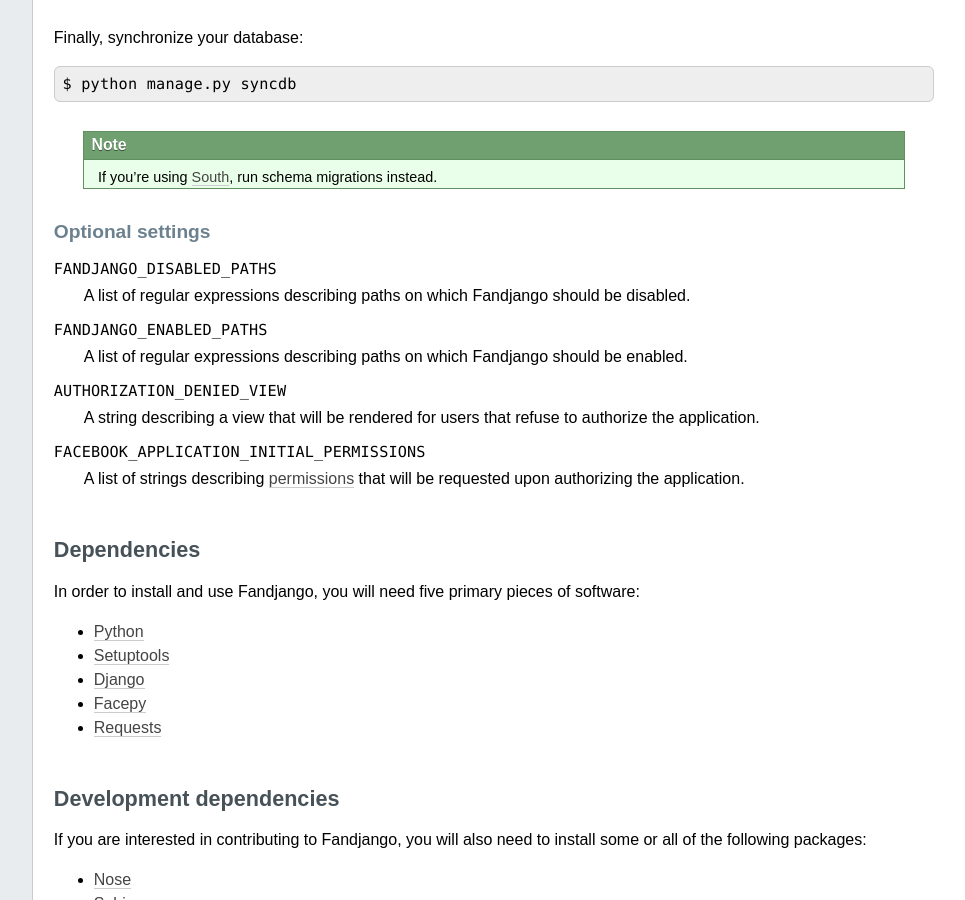
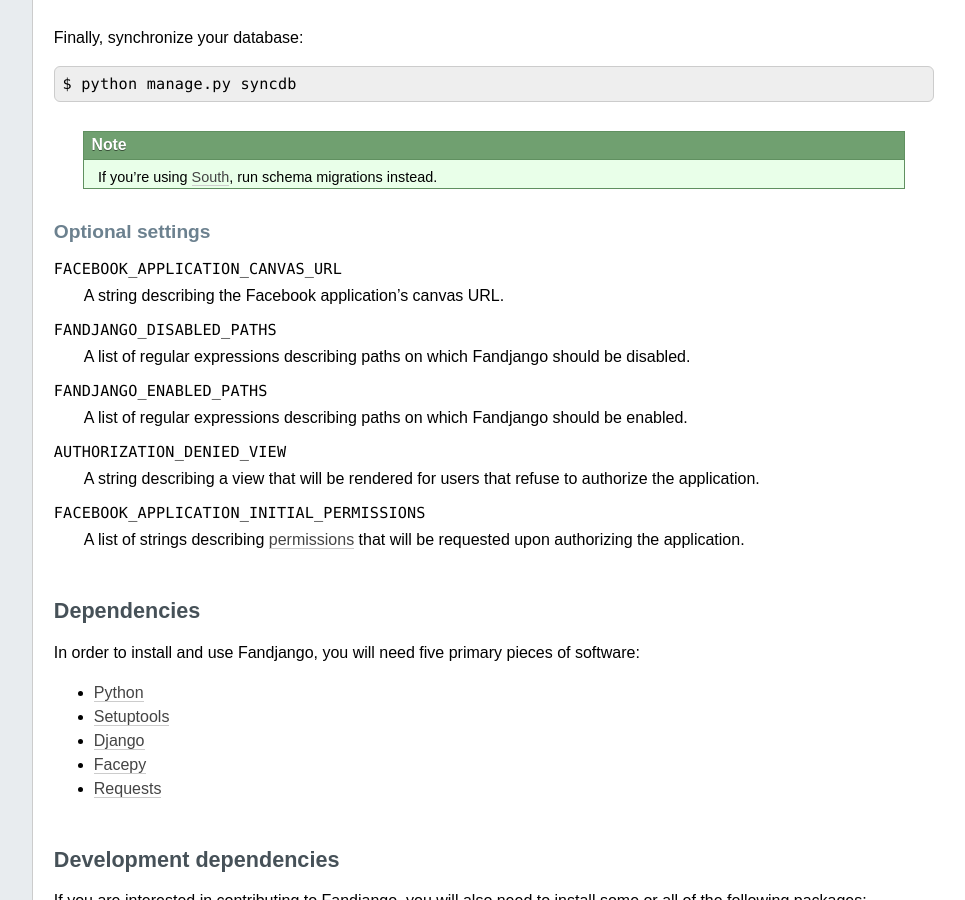
Before and after one commit to jgorset/fandjango, a Sphinx documentation site: the page built from docs/source/installation.rst, in a window 1280 px wide and 900 px high, scrolled down 650 px. Shown: the whole window, without its empty margins (224-1189 px from the left). Built offline with Sphinx 7.4.7, drawn with Linux system fonts in a browser that asks for light colours; the version number is read from the project's files by our own code.

Commit message:
Document FACEBOOK_APPLICATION_CANVAS_URL

```diff
--- a/docs/source/installation.rst
+++ b/docs/source/installation.rst
@@ -41,6 +41,9 @@ Finally, synchronize your database::
 
 Optional settings
 ^^^^^^^^^^^^^^^^^
+
+``FACEBOOK_APPLICATION_CANVAS_URL``
+    A string describing the Facebook application's canvas URL.
 
 ``FANDJANGO_DISABLED_PATHS``
     A list of regular expressions describing paths on which Fandjango should be disabled.
```
